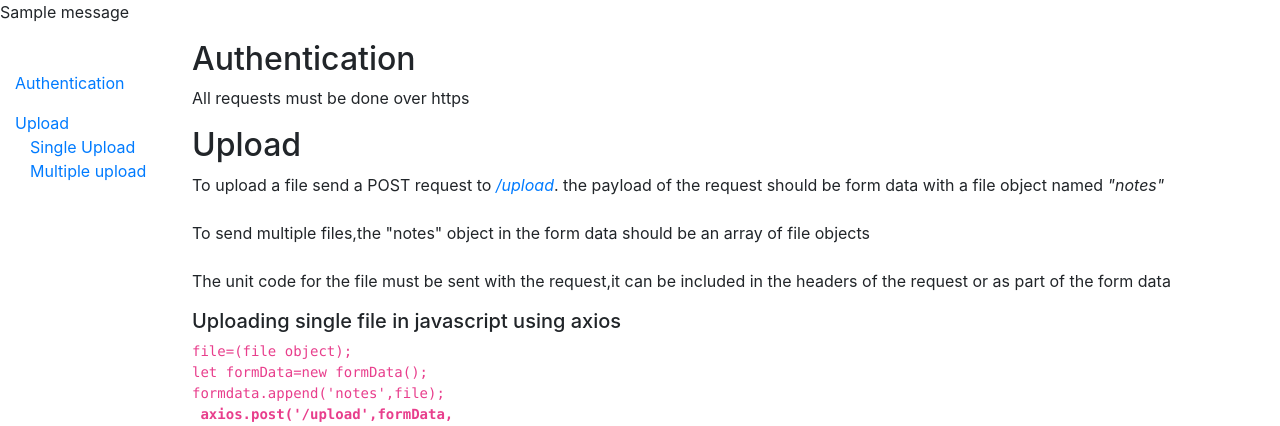
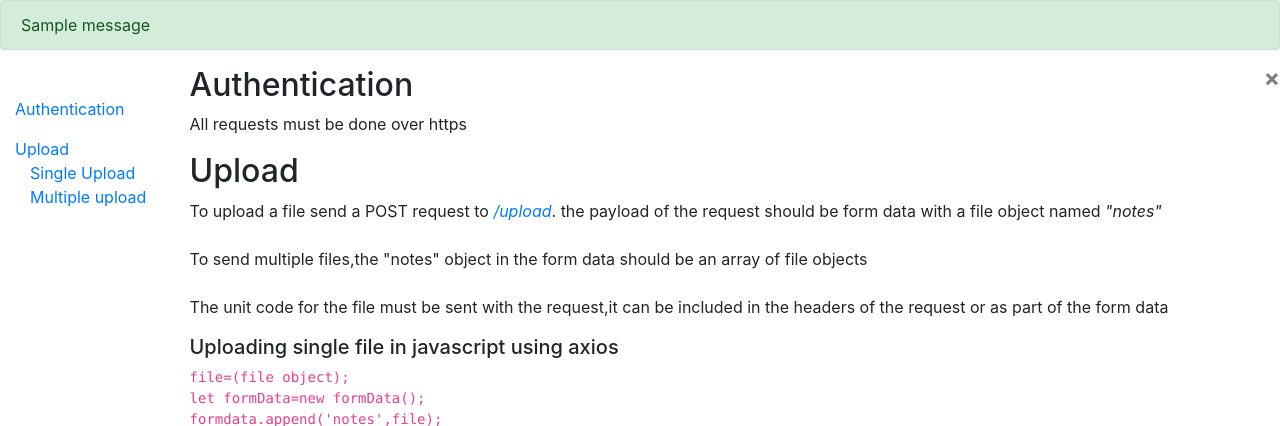
Before and after one commit to alexmagwe/biblioteca, a Flask app: page /upload_docs in a window 1280 px wide. Shown: the part 56-482 px from the top of the page. Run offline with Flask 2, Linux system fonts and the light colour scheme; tables that the repository leaves empty hold one stand-in row (values such as "Sample post"); one stand-in notice (Sample message) is shown; some libraries are stand-ins or nearby versions.

Commit message:
fixed bootstrap class for flashed messages

```diff
--- a/app/templates/docslayout.html
+++ b/app/templates/docslayout.html
@@ -59,7 +59,8 @@
             {% if messages %}
                 <ul class=flashes>
                 {% for category, message in messages %}
-                <li class="{{ category }}">{{ message }}</li>
+                <li class="alert alert-{{ category }}">{{ message }}</li>
+                    <button class='close' data-dismiss="alert">&times</button>
                 {% endfor %}
                 </ul>
             {% endif %}
```
